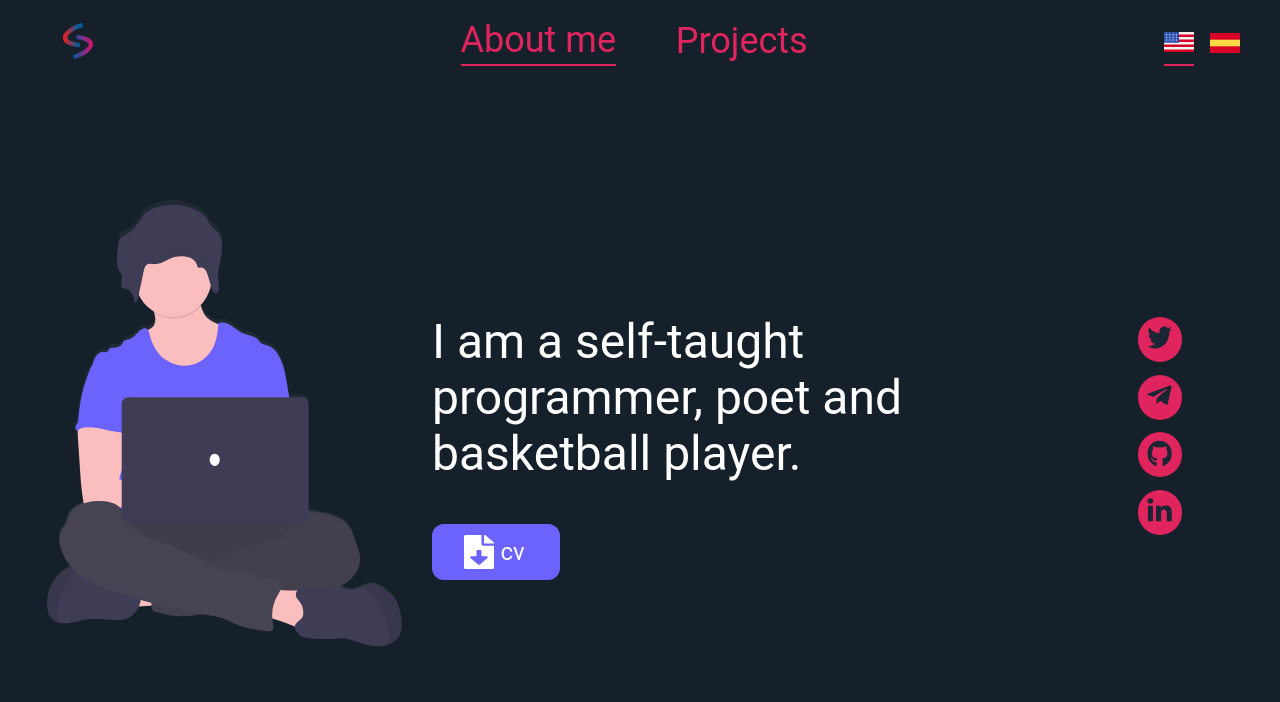
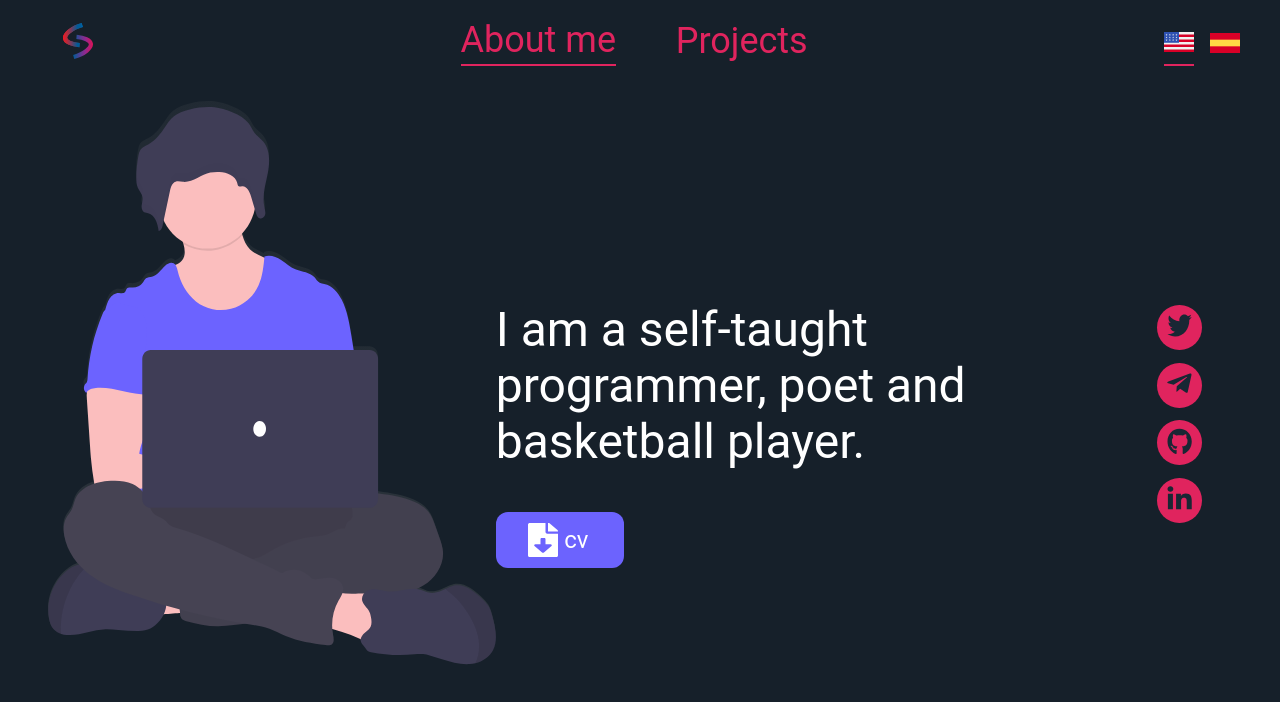
Before and after one commit to senixcode/My-web, a Next.js app: page / in a window 1280 px wide. Shown: the top 702 px of the page. Built offline with nearby package versions, Linux system fonts and the light colour scheme.

Commit message:
style: :lipstick: add padding and scrolling correction

```diff
--- a/src/components/containers/AboutMeContainer.tsx
+++ b/src/components/containers/AboutMeContainer.tsx
@@ -12,12 +12,12 @@ export const AboutMeContainer: FC<{ content: string }> = ({ content }) => {
     <Container
       gridTemplateColumnsXs="1fr"
       gridTemplareRowsXs={`8fr 2fr`}
-      gridTemplateColumnsMd={`4fr 6fr 2fr`}
+      gridTemplateColumnsMd={`4fr 6fr 1fr`}
       height="87vh"
       styles={container}
     >
-      <Hide maxMd="none">
-        <Image alt="image about me" src="/static/aboutMe.svg" width="auto" />
+      <Hide maxMd="none" styles={image}>
+        <Image alt="image about me" src="/static/aboutMe.svg" styles={image}/>
       </Hide>
       <Content content={content} />
       <SocialNetworks />
@@ -29,6 +29,10 @@ const container = css`
   padding: 0 1em;
   @media screen and (min-width: ${(props: PropStyleTheme) =>
       props.theme.screen.md}) {
-    height: 90vh;
+    height: 87vh;
+    padding: 0 3em;
   }
 `;
+const image = css`
+height:90%;
+`
```
